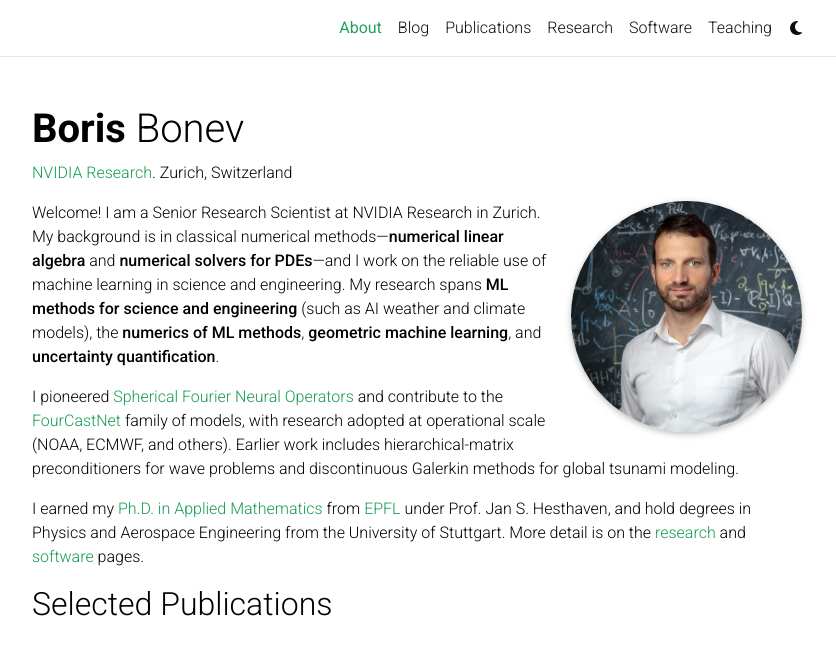
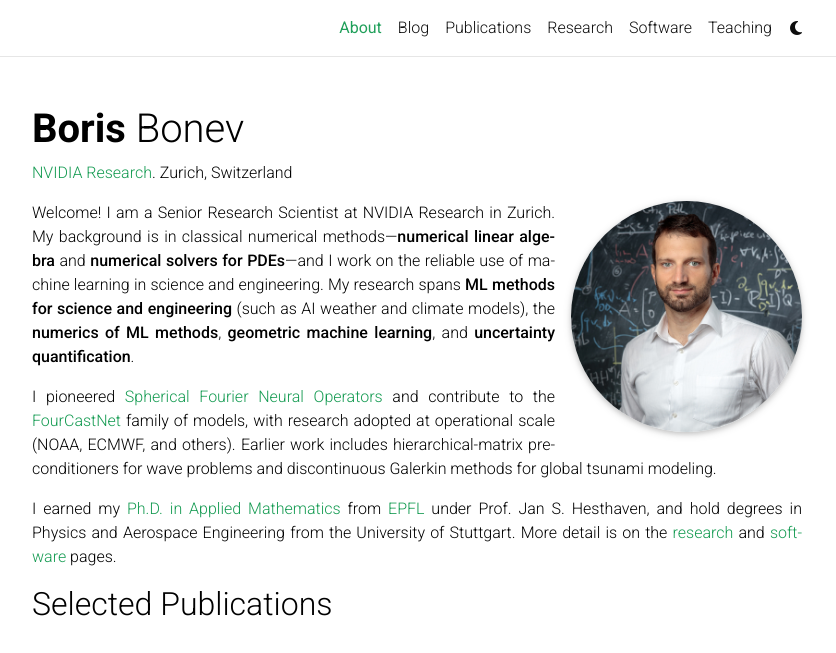
Before and after one commit to bonevbs/bonevbs.github.io, a Jekyll site: the page built from _pages/about.md, in a window 1280 px wide and 1370 px high. Shown: the top 653 px of the window, without its empty margins (223-1059 px from the left). Built offline with Jekyll 4.4.1, drawn with Linux system fonts in a browser that asks for light colours; full-size pictures stand in for the smaller copies a plugin makes; some web fonts are replaced; comment, search, counter and statistics services are not loaded; a style sheet for code colours, icons or effects is not loaded; grey boxes are pictures that could not be loaded.

Commit message:
block text

```diff
--- a/_sass/_base.scss
+++ b/_sass/_base.scss
@@ -846,6 +846,17 @@
 
 // Extra Markdown style (post Customization)
 .post {
+  // Block-style (justified) body text
+  article p,
+  .clearfix p,
+  article > ul > li,
+  .clearfix > ul > li,
+  article > ol > li,
+  .clearfix > ol > li {
+    text-align: justify;
+    hyphens: auto;
+  }
+
   .post-meta {
     color: var(--global-text-color-light);
     font-size: 0.875rem;
```
